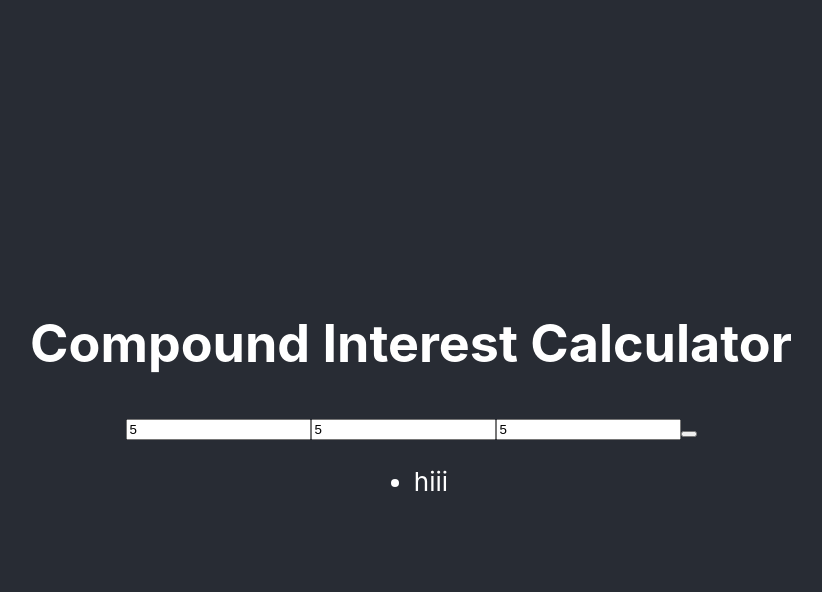
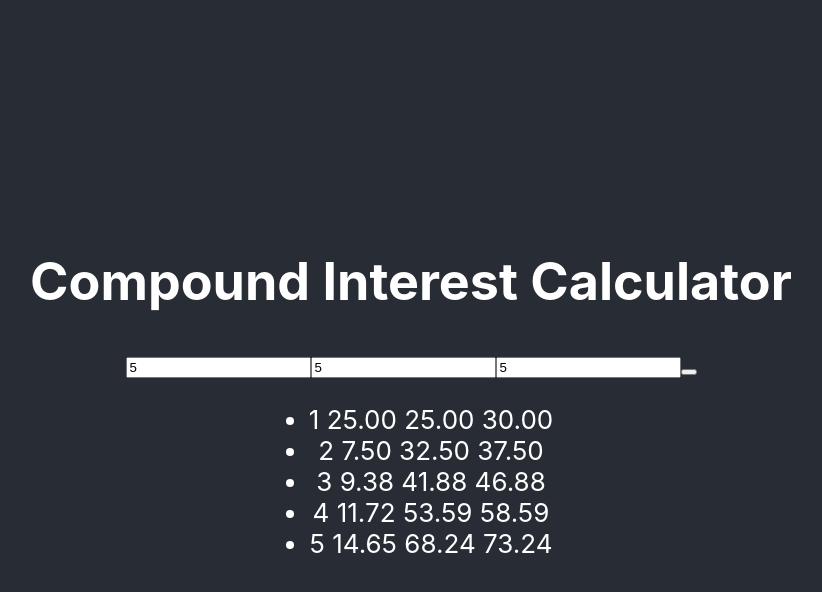
Before and after one commit to SiklodiDani/compound-interest-calculator, a React (Create React App) app: page / in a window 1280 px wide. Both pictures are taken after typing "5", "5", "5" into the empty fields and a click on the button 917 px from the left and 434 px from the top of the page. Shown: the top 592 px of the page, without its empty margins (229-1051 px from the left). Built offline with nearby package versions, Linux system fonts and the light colour scheme.

Commit message:
Updated the balance component to show the balances for each month individually instead of the final amount

```diff
--- a/src/App.js
+++ b/src/App.js
@@ -6,9 +6,9 @@ import BalanceList from "./components/BalanceList";
 
 function App() {
 
-  const [initialBalance, setInitialBalance] = useState();
-  const [interestRate, setInterestRate] = useState();
-  const [timePeriod, setTimePeriod] = useState();
+  const [initialBalance, setInitialBalance] = useState("");
+  const [interestRate, setInterestRate] = useState("");
+  const [timePeriod, setTimePeriod] = useState("");
   const [balance, setBalance] = useState([]);
 
   return (
@@ -26,7 +26,7 @@ function App() {
           setBalance={setBalance}
 				/>
         <BalanceList
-
+          balance={balance}
         />
 			</header>
 		</div>
--- a/src/components/Balance.js
+++ b/src/components/Balance.js
@@ -1,11 +1,20 @@
 import React from "react";
 
-const Balance = () => {
-    return(
-        <div>
-            <li>hiii</li>
-        </div>
-    )
-}
+const Balance = ({ month, interest, totalInterest, amount }) => {
+	const finalList = [];
+	const initialInterest = interest / 100;
+
+	for (let i = 1; i <= month; i++) {
+		finalList.push(
+			<li>
+				{i} {interest.toFixed(2)} {totalInterest.toFixed(2)} {amount.toFixed(2)}
+			</li>
+		);
+		interest = initialInterest * amount;
+		amount = amount + interest;
+		totalInterest += interest;
+	}
+	return finalList;
+};
 
 export default Balance;
--- a/src/components/BalanceList.js
+++ b/src/components/BalanceList.js
@@ -1,11 +1,19 @@
 import React from "react";
 import Balance from "./Balance";
 
-const BalanceList = () => {
+const BalanceList = ({balance}) => {
+
 	return (
 		<div>
 			<ul>
-				<Balance />
+				{balance.map((bal) => (
+					<Balance
+						month={bal.month}
+						interest={bal.interest}
+						totalInterest={bal.totalInterest}
+						amount={bal.amount}
+					/>
+				))}
 			</ul>
 		</div>
 	);
--- a/src/components/Form.js
+++ b/src/components/Form.js
@@ -6,7 +6,7 @@ const Form = ({initialBalance, setInitialBalance, interestRate, setInterestRate,
         e.preventDefault();
         setBalance([
             ...balance,
-			{month: timePeriod, interest: interestRate*initialBalance, totalInterest: interestRate*initialBalance, amount: initialBalance},
+			{month: timePeriod, interest: interestRate*initialBalance, totalInterest: interestRate*initialBalance, amount: initialBalance+(initialBalance*interestRate)},
         ]);
     }
 
```
